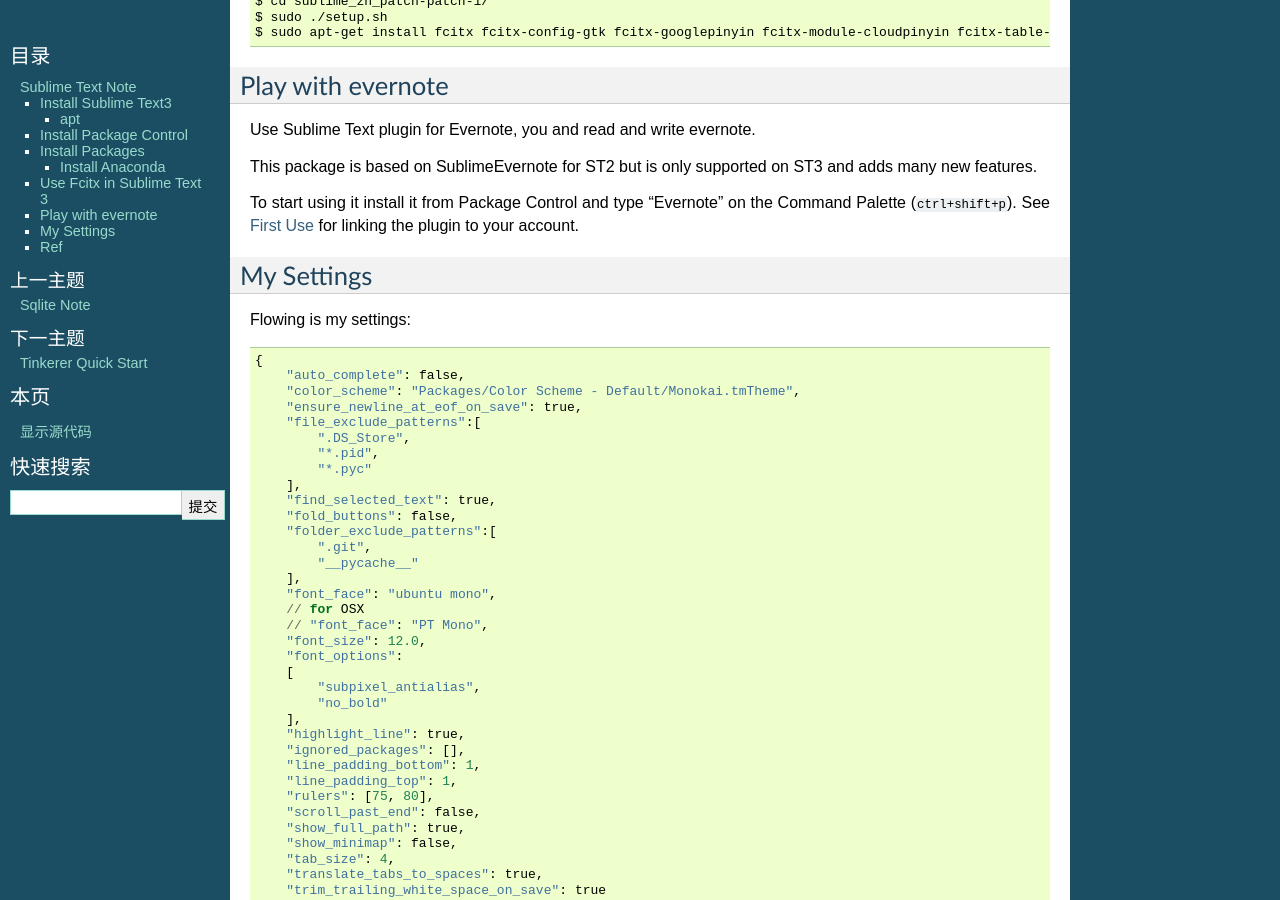
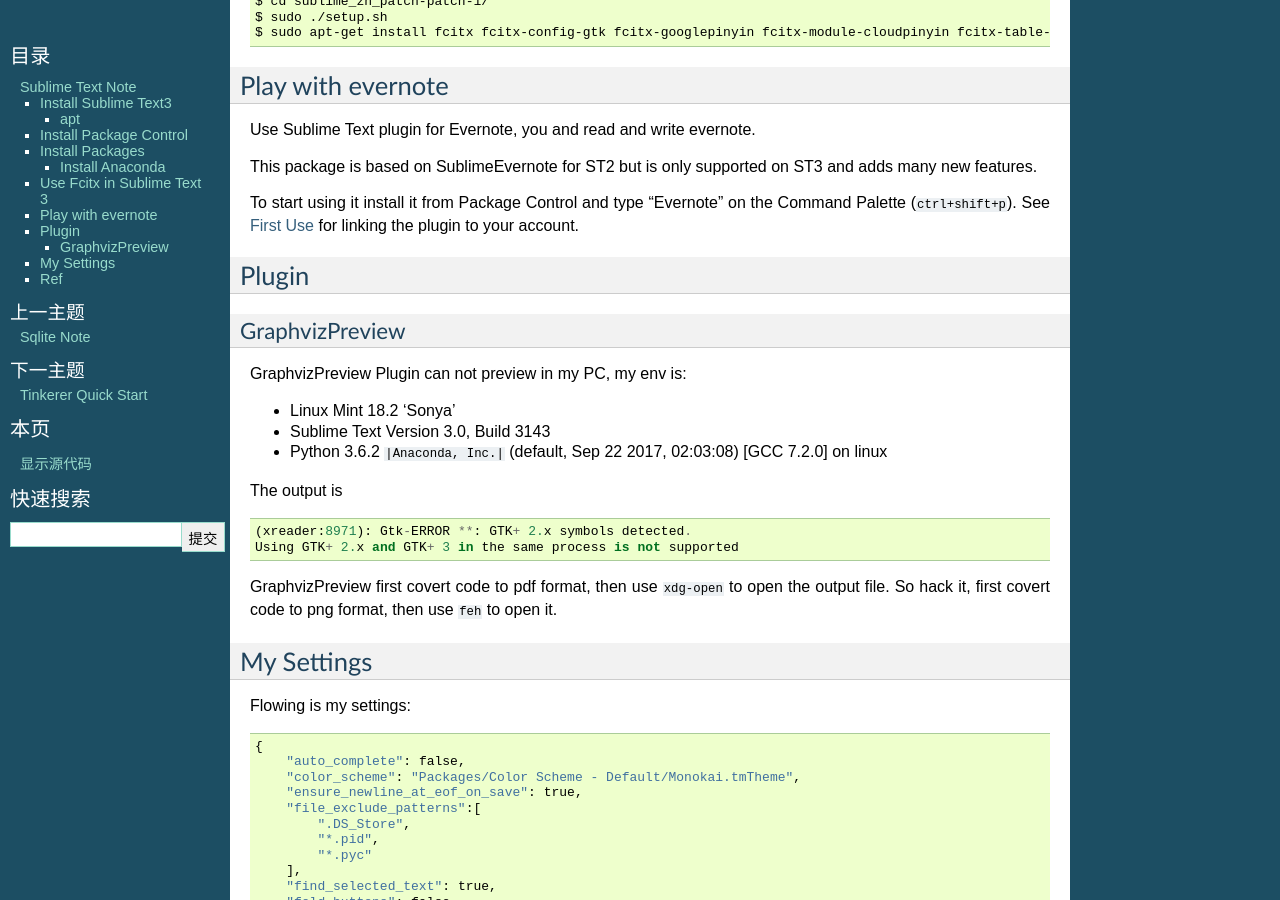
Before and after one commit to dormouse/blog, a Sphinx documentation site: the page built from source/sublime-text-note.rst, in a window 1280 px wide and 900 px high, scrolled down 1383 px. Built offline with Sphinx 7.4.7, drawn with Linux system fonts in a browser that asks for light colours.

Commit message:
new file:   source/howto-create-a-sublime-text-3-plugin.rst 	modified:   source/index.rst 	modified:   source/sublime-text-note.rst

```diff
--- a/source/index.rst
+++ b/source/index.rst
@@ -18,6 +18,7 @@
    git-note.rst
    golang-quick-start.rst
    howto-config-icoloud-mail-in-thunderbird.rst
+   howto-create-a-sublime-text-3-plugin
    howto-start-a-python3-project.rst
    hugo-quick-start.rst
    ifttt-note.rst
--- a/source/sublime-text-note.rst
+++ b/source/sublime-text-note.rst
@@ -94,7 +94,26 @@
 See `First Use <https://github.com/bordaigorl/sublime-evernote#first-use>`_
 for linking the plugin to your account.
 
+Plugin
+======
 
+GraphvizPreview
+-----------------
+
+GraphvizPreview Plugin can not preview in my PC, my env is:
+
+* Linux Mint 18.2 'Sonya'
+* Sublime Text Version 3.0, Build 3143
+* Python 3.6.2 ``|Anaconda, Inc.|`` (default, Sep 22 2017, 02:03:08) [GCC 7.2.0] on linux
+
+The output is ::
+
+    (xreader:8971): Gtk-ERROR **: GTK+ 2.x symbols detected.
+    Using GTK+ 2.x and GTK+ 3 in the same process is not supported
+
+GraphvizPreview first covert code to pdf format, then use ``xdg-open`` to
+open the output file. So hack it, first covert code to png format, then use
+``feh`` to open it.
 
 My Settings
 ===========
```
Also changed, not shown: source/howto-create-a-sublime-text-3-plugin.rst (added, +56 -0 lines).
